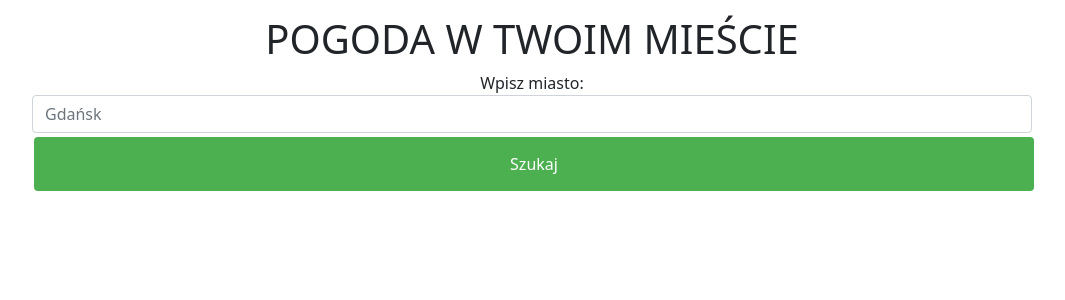
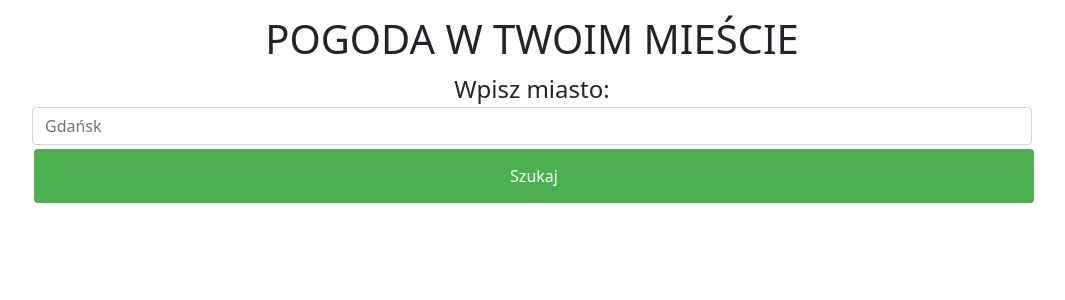
Before and after one commit to WojciechMankowski/WeatherAppInReact, a React (Create React App) app: page / in a window 1280 px wide. Shown: the top 300 px of the page, without its empty margins (108-1173 px from the left). Built offline with nearby package versions, Linux system fonts and the light colour scheme.

Commit message:
zmianna w aplikacji

```diff
--- a/package.json
+++ b/package.json
@@ -43,5 +43,9 @@
       "last 1 firefox version",
       "last 1 safari version"
     ]
+  },
+  "devDependencies": {
+    "react-router": "^6.2.2",
+    "react-router-dom": "^6.2.2"
   }
 }
--- a/src/Style/style.css
+++ b/src/Style/style.css
@@ -2,6 +2,7 @@ body {
   margin: 0;
   padding: 0;
   width: 100%;
+  font-size: 24px;
 }
 
 .container {
--- a/src/Style/style.min.css
+++ b/src/Style/style.min.css
@@ -1 +1 @@
-body{margin:0;padding:0;width:100%}.container{width:80%;text-align:center;margin-left:auto;margin-right:auto;margin-top:15px}.input{width:50%;height:50px}.input input{width:100%;height:50px}.div_label{line-height:10vh;margin-bottom:15px;margin-left:20px}.div_btn{width:80%;margin-left:auto;margin-right:auto}.btn{width:100%;background-color:#4caf50;border:none;color:white;padding:15px 32px;text-align:center;text-decoration:none;display:inline-block;font-size:16px;margin:4px 2px;cursor:pointer}main span{margin-right:5px}.board{height:25px;margin-top:2%;font-size:15px}.temp{text-align:center;font-size:22.5px}.board span{text-align:center;font-size:15px}.cold svg{color:#30618C}.hot svg{color:#D97218}.sunset svg{color:#D9526B}.sunrise svg{color:#F29F05}.background{width:100%;height:55px;background-color:#D9526B}
+body{margin:0;padding:0;width:100%;font-size:24px}.container{width:80%;text-align:center;margin-left:auto;margin-right:auto;margin-top:15px}.input{width:50%;height:50px}.input input{width:100%;height:50px}.div_label{line-height:10vh;margin-bottom:15px;margin-left:20px}.div_btn{width:80%;margin-left:auto;margin-right:auto}.btn{width:100%;background-color:#4caf50;border:none;color:white;padding:15px 32px;text-align:center;text-decoration:none;display:inline-block;font-size:16px;margin:4px 2px;cursor:pointer}main span{margin-right:5px}.board{height:25px;margin-top:2%;font-size:15px}.temp{text-align:center;font-size:22.5px}.board span{text-align:center;font-size:15px}.cold svg{color:#30618C}.hot svg{color:#D97218}.sunset svg{color:#D9526B}.sunrise svg{color:#F29F05}.background{width:100%;height:55px;background-color:#D9526B}
--- a/src/Style/style.scss
+++ b/src/Style/style.scss
@@ -4,6 +4,7 @@ body {
   margin: 0;
   padding: 0;
   width: 100%;
+  font-size: $fonsize;
 }
 .container {
   width: 80%;
--- a/src/components/Header.js
+++ b/src/components/Header.js
@@ -3,7 +3,7 @@ const Header = ({ sunrise, sunset, data, city }) => {
   return (
     <div>
       <h3>{city}</h3>
-      <span>{data}</span>
+      <span>Teraz {data}</span><br/>
       <span className="sunrise">
           {" "}
         <Sunrise /> {sunrise}
--- a/src/components/Result.js
+++ b/src/components/Result.js
@@ -1,5 +1,5 @@
 import React from "react";
-import { ThermometerHalf, Wind, Sunrise, Sunset } from "react-bootstrap-icons";
+import { Wind} from "react-bootstrap-icons";
 import Temperatura from "./Temperature";
 import Header from "./Header";
 const Result = ({ data, error, city }) => {
```
Also changed, not shown: 1 other file (tests, documents, lock files or other folders).
